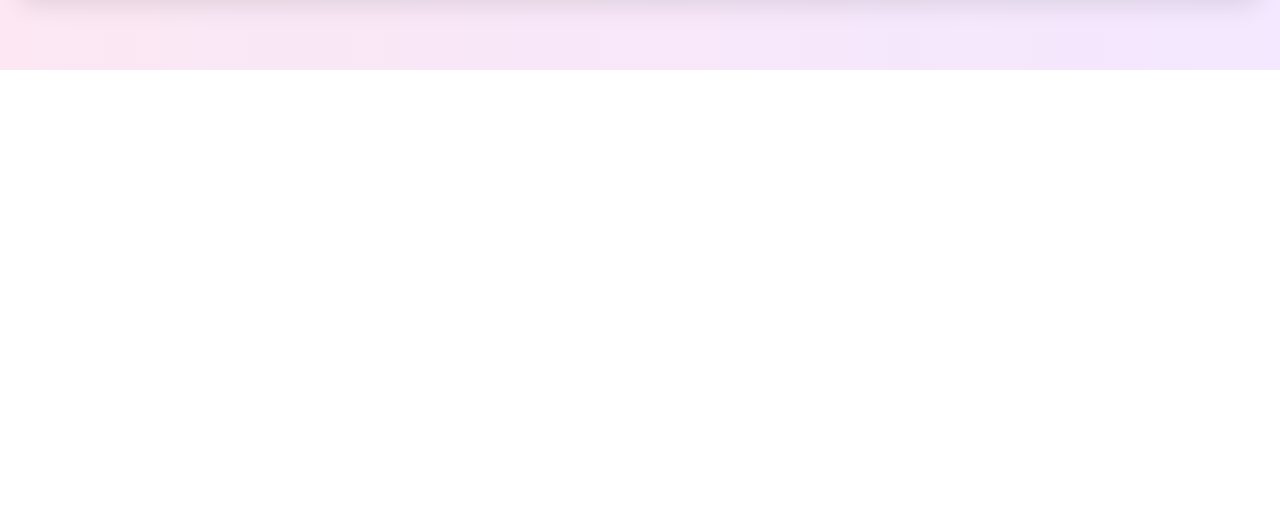
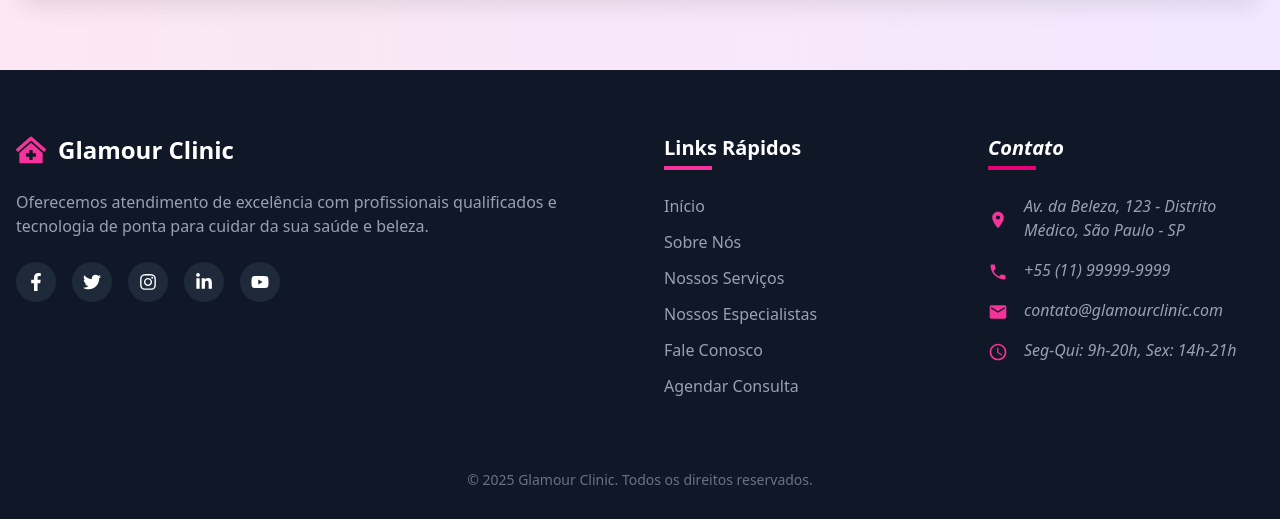
Before and after one commit to WeldonPereira/cosmetics-site, a React (Vite) app: page / in a window 1280 px wide. Shown: the part 5476-5995 px from the top of the page. Before the commit the page ends 5546 px from the top, so only its background shows below. Built offline with nearby package versions, Linux system fonts and the light colour scheme.

Commit message:
feat: adicionar o footer

```diff
--- a/src/App.jsx
+++ b/src/App.jsx
@@ -7,6 +7,7 @@ import Services from "./components/Services";
 import About from "./components/About";
 import Specialists from "./components/Specialists";
 import Contact from "./components/Contact";
+import Footer from "./components/Footer";
 
 function App() {
   useEffect(() => {
@@ -22,6 +23,7 @@ function App() {
       <About />
       <Specialists />
       <Contact />
+      <Footer />
     </div>
   );
 }
--- /dev/null
+++ b/src/components/Footer.jsx
@@ -0,0 +1,154 @@
+import {
+  FaClinicMedical,
+  FaFacebookF,
+  FaInstagram,
+  FaLinkedinIn,
+  FaTwitter,
+  FaYoutube,
+} from "react-icons/fa";
+import { MdAccessTime, MdEmail, MdLocationOn, MdPhone } from "react-icons/md";
+
+const Footer = () => {
+  const socialLinks = [
+    { icon: <FaFacebookF className="text-lg" />, label: "Facebook" },
+    { icon: <FaTwitter className="text-lg" />, label: "Twitter" },
+    { icon: <FaInstagram className="text-lg" />, label: "Instagram" },
+    { icon: <FaLinkedinIn className="text-lg" />, label: "Linkedin" },
+    { icon: <FaYoutube className="text-lg" />, label: "Youtube" },
+  ];
+
+  const quickLinks = [
+    { text: "Início", href: "#" },
+    { text: "Sobre Nós", href: "#about" },
+    { text: "Nossos Serviços", href: "#services" },
+    { text: "Nossos Especialistas", href: "#speccialists" },
+    { text: "Fale Conosco", href: "#contact" },
+    { text: "Agendar Consulta", href: "#appointement" },
+  ];
+
+  const contactInfo = [
+    {
+      icon: (
+        <MdLocationOn className="text-pink-500 text-xl mt-1 mr-4 flex-shrink-0" />
+      ),
+      content: (
+        <a href="#" className="text-gray-400 hover:text-pink-500 transition">
+          Av. da Beleza, 123 - Distrito Médico, São Paulo - SP
+        </a>
+      ),
+    },
+    {
+      icon: (
+        <MdPhone className="text-pink-500 text-xl mt-1 mr-4 flex-shrink-0" />
+      ),
+      content: (
+        <a href="#" className="text-gray-400 hover:text-pink-500 transition">
+          +55 (11) 99999-9999
+        </a>
+      ),
+    },
+    {
+      icon: (
+        <MdEmail className="text-pink-500 text-xl mt-1 mr-4 flex-shrink-0" />
+      ),
+      content: (
+        <a href="#" className="text-gray-400 hover:text-pink-500 transition">
+          contato@glamourclinic.com
+        </a>
+      ),
+    },
+    {
+      icon: (
+        <MdAccessTime className="text-pink-500 text-xl mt-1 mr-4 flex-shrink-0" />
+      ),
+      content: (
+        <a href="#" className="text-gray-400 hover:text-pink-500 transition">
+          Seg-Qui: 9h-20h, Sex: 14h-21h
+        </a>
+      ),
+    },
+  ];
+
+  const legalLinks = [
+    { text: "Política de Privacidade", href: "#" },
+    { text: "Termos de Serviço", href: "#" },
+    { text: "Mapa do Site", href: "#" },
+  ];
+
+  return (
+    <footer className="bg-gray-900 text-white pt-16 pb-8">
+      <div className="container mx-auto px-4">
+        <div className="grid grid-cols-1 md:grid-cols-2 lg:grid-cols-4 gap-12 mb-12">
+          <section className="lg:col-span-2">
+            <header className="flex items-center mb-6">
+              <FaClinicMedical
+                className="text-3xl text-pink-500 mr-3"
+                aria-hidden="true"
+              />
+              <h2 className="text-2xl font-bold">Glamour Clinic</h2>
+            </header>
+            <p className="text-gray-400 mb-6">
+              Oferecemos atendimento de excelência com profissionais
+              qualificados e tecnologia de ponta para cuidar da sua saúde e
+              beleza.
+            </p>
+            <nav aria-label="Redes sociais">
+              <ul className="flex space-x-4">
+                {socialLinks.map((item, index) => (
+                  <li key={index}>
+                    <a
+                      href="#"
+                      className="bg-gray-800 hover:bg-pink-600 w-10 h-10 rounded-full flex items-center justify-center transition"
+                      aria-label={item.label}
+                    >
+                      {item.icon}
+                    </a>
+                  </li>
+                ))}
+              </ul>
+            </nav>
+          </section>
+
+          <section>
+            <h3 className="text-xl font-bold mb-6 relative pb-2 after:content-[''] after:absolute after:left-0 after:bottom-0 after:w-12 after:h-1 after:bg-pink-500">
+              Links Rápidos
+            </h3>
+            <nav aria-label="Links rápidos">
+              <ul className="space-y-3">
+                {quickLinks.map((link, index) => (
+                  <li key={index}>
+                    <a
+                      href={link.href}
+                      className="text-gray-400 hover:text-pink-500 transition"
+                    >
+                      {link.text}
+                    </a>
+                  </li>
+                ))}
+              </ul>
+            </nav>
+          </section>
+
+          <address>
+            <h3 className="text-xl font-bold mb-6 relative pb-2 after:content-[''] after:absolute after:left-0 after:bottom-0 after:w-12 after:h-1 after:bg-pink-600">
+              Contato
+            </h3>
+            <ul className="space-y-4">
+              {contactInfo.map((info, index) => (
+                <li key={index} className="flex items-center">
+                  {info.icon}
+                  {info.content}
+                </li>
+              ))}
+            </ul>
+          </address>
+        </div>
+        <div className="pt-6 text-center text-gray-500 text-sm">
+          © 2025 Glamour Clinic. Todos os direitos reservados.
+        </div>
+      </div>
+    </footer>
+  );
+};
+
+export default Footer;
```
